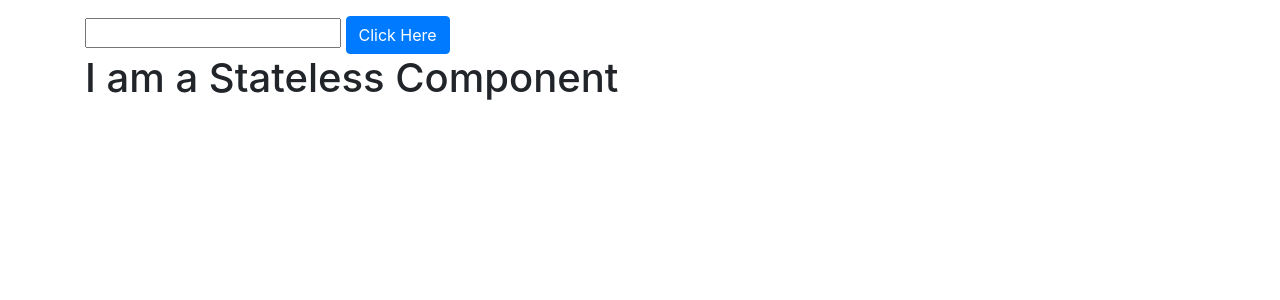
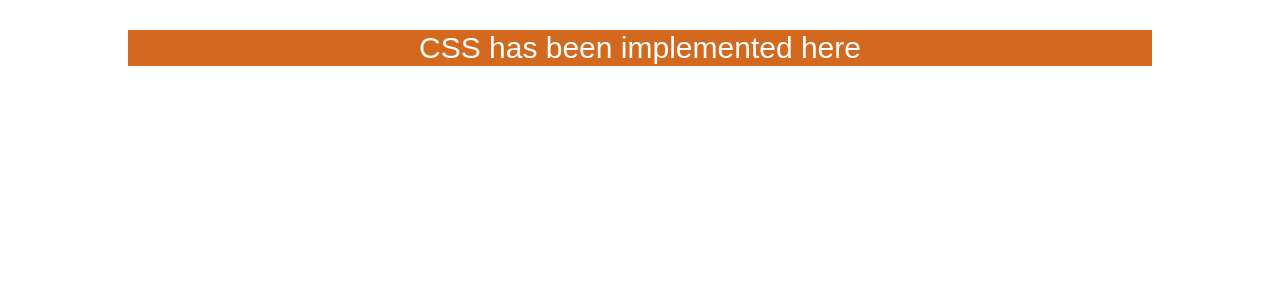
Before and after one commit to jahidulislamkhan/tc-react-tutorial, a React (Create React App) app: page / in a window 1280 px wide. Shown: the top 300 px of the page. Built offline with nearby package versions, Linux system fonts and the light colour scheme.

Commit message:
Implemented CSS

```diff
--- a/src/components/App.css
+++ b/src/components/App.css
@@ -0,0 +1,5 @@
+.App {
+    width: 80%;
+    margin: 30px auto;
+    background: chocolate;
+}
--- a/src/components/App.js
+++ b/src/components/App.js
@@ -1,30 +1,18 @@
 import React, { Component } from 'react';
 import './App.css';
-import Example from './Example';
 
 class App extends Component {
 
-  state = {
-    name: ''
-  }
-
-  inputHandler = (e) => {
-    this.setState({
-      name: e.target.value
-    })
-  }
-
   render() {
+    let style = {
+      fontSize: '30px',
+      fontFamily: 'Arial',
+      color: 'white',
+      textAlign: 'center'
+    }
     return (
       <div className="App">
-        <div className="container my-3">
-          <input type="text" onChange={ this.inputHandler } value={ this.state.name } className="form-input"/>&nbsp;
-          <button onClick={ (e) => console.log(e.target) } className="btn btn-primary">
-            Click Here
-          </button>
-          { this.state.name ? <p className="text-success">Hello { this.state.name }!</p> : '' }
-          <Example content='I am a Stateless Component' />
-        </div>
+        <h1 style={ style }>CSS has been implemented here</h1>
       </div>
     );
   }
```
